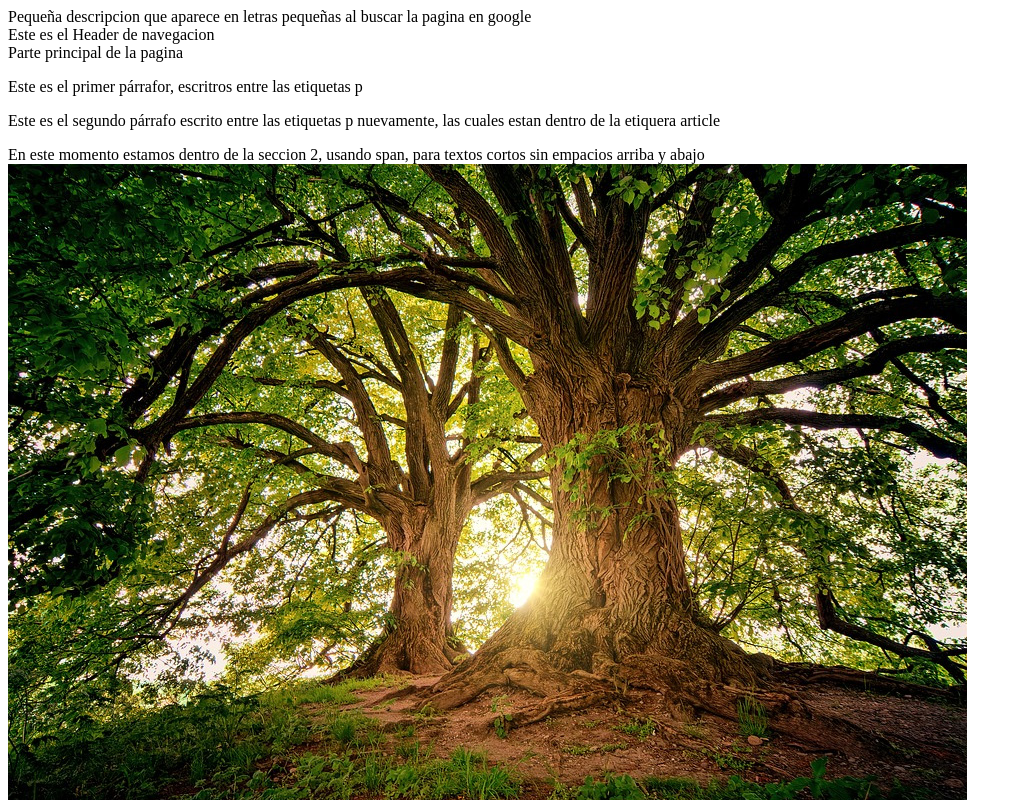
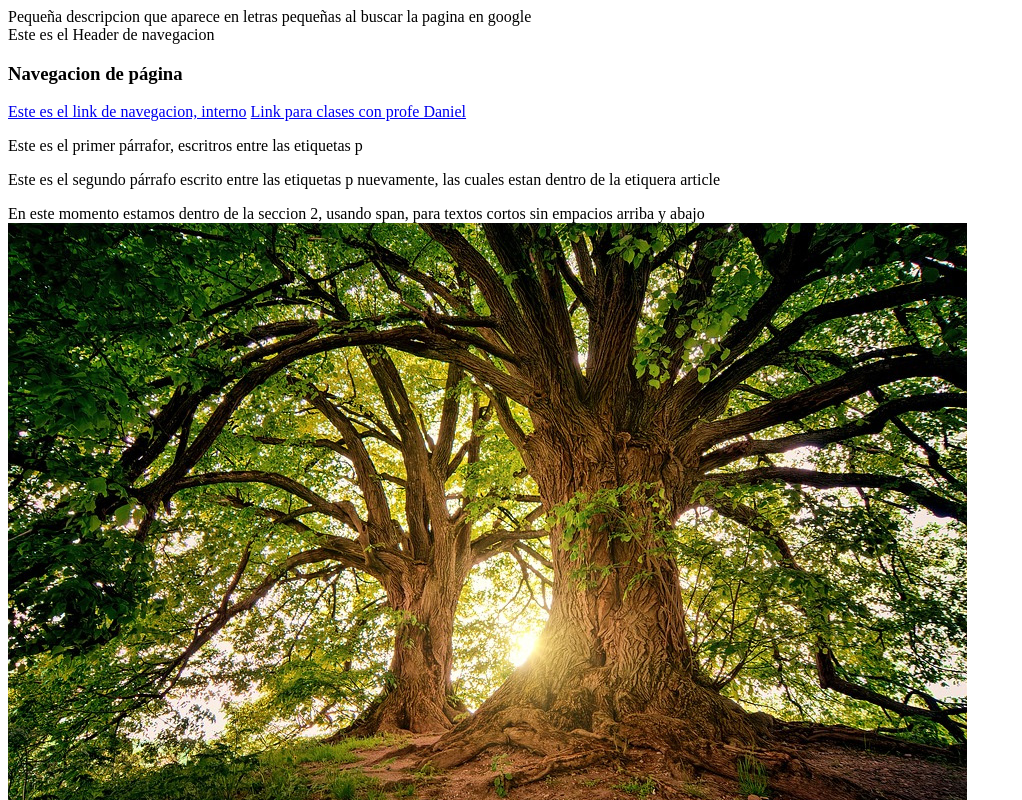
Before and after one commit to PruebasMintic/ExplicacionHtml5-Css, a plain HTML site: page index.html in a window 1280 px wide. Shown: the top 800 px of the page, without its empty margins (0-1022 px from the left). Drawn offline with Linux system fonts and the light colour scheme; grey boxes are pictures that could not be loaded.

Commit message:
explicaciones navegacion 2

```diff
--- a/index.html
+++ b/index.html
@@ -12,20 +12,23 @@
         Este es el Header de navegacion
     </header>
     <main>
-        Parte principal de la pagina
+    <section>
+        <h3>Navegacion de página</h3>
+        <a href="./pagina2.html">Este es el link de navegacion, interno</a>
+        <a href="http://ingeniaudea.edu.co/zoom-recordings/recordings/docenciaingenia111@udea.edu.co/99562013521/2021-02-28">Link para clases con profe Daniel</a>
+    </section>
     <section>
         <article>
             <p> Este es el primer párrafor, escritros entre las etiquetas p </p>
             <p> Este es el segundo párrafo escrito entre las etiquetas p nuevamente, las cuales estan dentro de la etiquera article</p>
         </article>
     </section>
+    <section>
     <article>
         <span>En este momento estamos dentro de la seccion 2, usando span, para textos cortos sin empacios arriba y abajo</span>
         <img src="./Media/naturaleza-sol-arboles.jpg" alt="foto de un arbol"/>
         <img src="https://www.google.com/images/branding/googlelogo/1x/googlelogo_color_272x92dp.png" alt="link de imagen google"/>
     </article>
-    <section>
-
     </section>
     </main>
     <footer>
```
Also changed, not shown: pagina2.html (added, +12 -0 lines).
